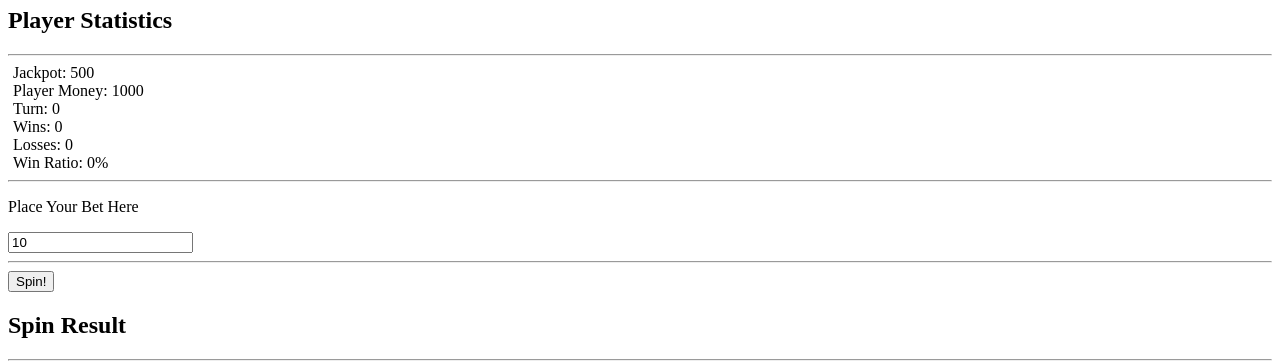
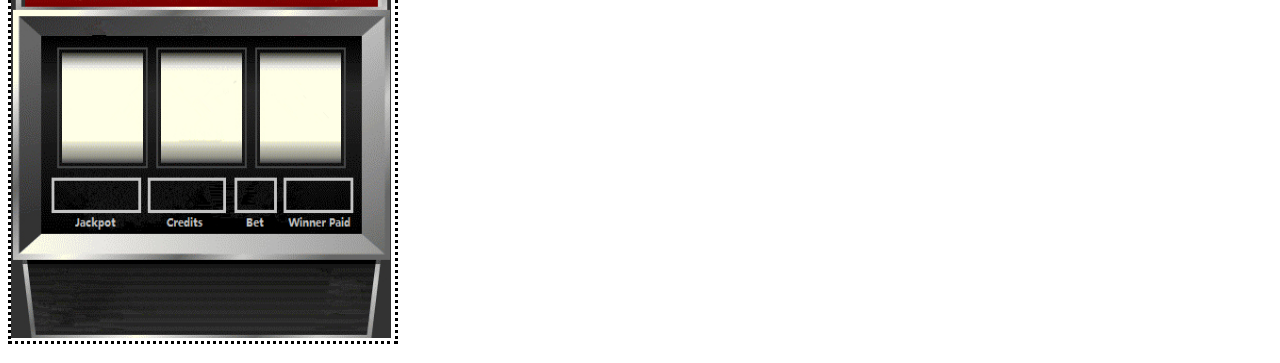
Before and after one commit to ZifengX/slotmachine, a plain HTML site: page slotmachine/index.html in a window 1280 px wide. Shown: the part 73-436 px from the top of the page. Drawn offline with Linux system fonts and the light colour scheme.

Commit message:
add img, canvas

```diff
--- a/slotmachine/css/main.css
+++ b/slotmachine/css/main.css
@@ -3,3 +3,7 @@ ul#playerStats {
     padding: 0;
     margin: 5px;
 }
+
+#myCanvas {
+    border:dotted;
+}
--- a/slotmachine/index.html
+++ b/slotmachine/index.html
@@ -7,6 +7,9 @@
     <link href="css/main.css" rel="stylesheet" />
 </head>
 <body>
+    <canvas height="403" width="384" id="myCanvas">
+
+    </canvas>
     <div>
         <h1>Slot Machine</h1>
         <div>
@@ -48,6 +51,7 @@
     <!-- JavaScript Section -->
     <script src="js/jquery.js"></script>
     <script src="js/main.js"></script>
+    <script src="js/img.js"></script>
     <script></script>
 </body>
 </html>
--- /dev/null
+++ b/slotmachine/js/img.js
@@ -0,0 +1,12 @@
+window.onload = function () {
+    var theCanvas = document.getElementById('myCanvas');
+    var ctx = theCanvas.getContext("2d");
+
+    var slot = new Image();
+    slot.src = "img/slot_machine.png";
+    slot.onload = drawSlot;
+
+    function drawSlot() {
+        ctx.drawImage(slot, 0, 0, 380, 400);
+    }
+}
--- a/slotmachine/js/main.js
+++ b/slotmachine/js/main.js
@@ -80,6 +80,7 @@ function showLossMessage() {
     playerMoney -= playerBet;
     $("div#winOrLose>p").text("You Lost!");
     resetFruitTally();
+    //jackpot += parseInt(playerBet);
 }
 
 /* Utility function to check if a value falls within a range of bounds */
```
Also changed, not shown: slotmachine/img/slot_machine.png (added), 1 other file.
